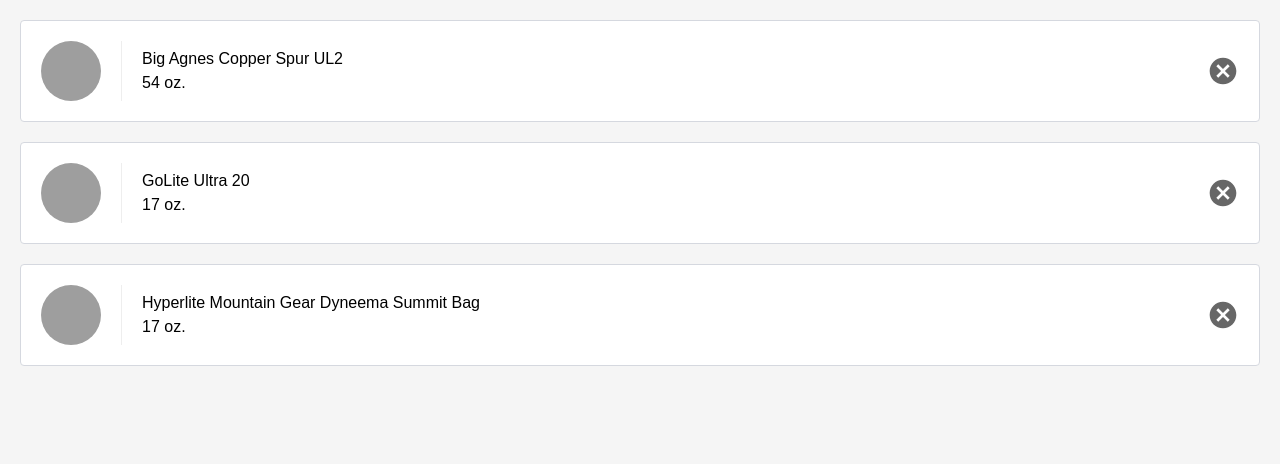
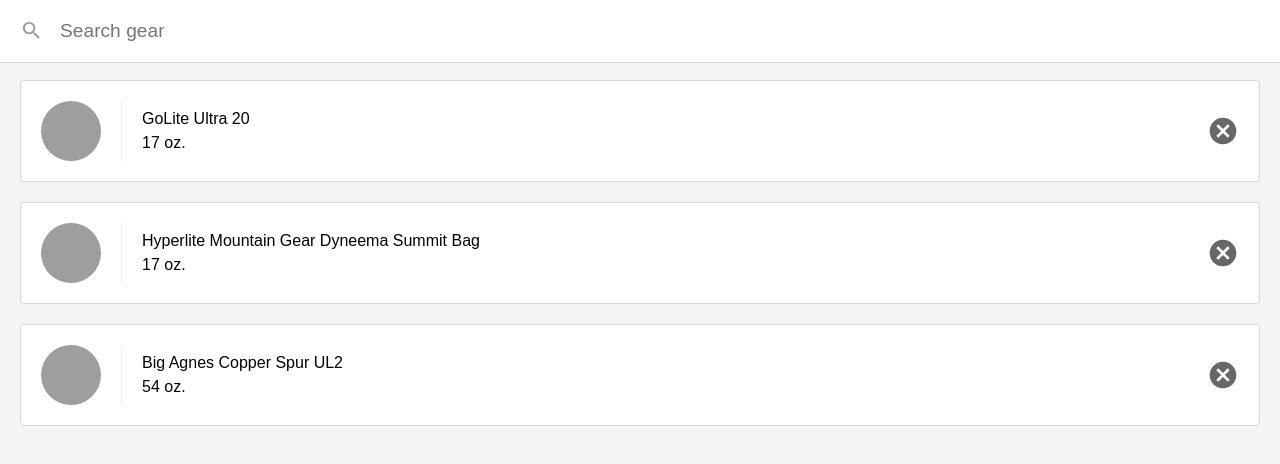
Before and after one commit to nick-dangerously/gear-list-react, a React (Create React App) app: page / in a window 1280 px wide. Shown: the top 464 px of the page. Built offline with nearby package versions, Linux system fonts and the light colour scheme.

Commit message:
Add search box

```diff
--- a/package.json
+++ b/package.json
@@ -3,9 +3,11 @@
   "version": "0.1.0",
   "private": true,
   "dependencies": {
+    "escape-string-regexp": "^1.0.5",
     "react": "^16.6.3",
     "react-dom": "^16.6.3",
-    "react-scripts": "2.1.1"
+    "react-scripts": "2.1.1",
+    "sort-by": "^1.2.0"
   },
   "scripts": {
     "start": "react-scripts start",
--- a/src/App.js
+++ b/src/App.js
@@ -56,7 +56,10 @@
   render() {
     return (
       <div>
-        <ListGear onRemoveItem = {this.removeItem} gearList={this.state.gearList} />
+        <ListGear
+          onRemoveItem = {this.removeItem}
+          gearList={this.state.gearList}
+        />
       </div>
     )
   }
--- a/src/ListGear.js
+++ b/src/ListGear.js
@@ -1,9 +1,62 @@
-import React, { Component } from 'react'
+import React, {Component} from 'react'
+import PropTypes from 'prop-types'
+import escapeRegExp from 'escape-string-regexp'
+import sortBy from 'sort-by'
 
-function ListGear (props) {
+class ListGear extends Component {
+	static propTypes = {
+		gearList: PropTypes.array.isRequired,
+		onRemoveItem: PropTypes.func.isRequired
+	}
+
+	state = {
+		query: ''
+	}
+
+	updateQuery = (query) => {
+		this.setState({query: query.trim() })
+	}
+
+	clearQUery = () => {
+		this.setState({ query: '' })
+	}
+
+	render() {
+		const { gearList, onRemoveItem } = this.props
+		const { query } = this.state
+
+		let showingGearItems = [];
+		if (query) {
+			const match = new RegExp(escapeRegExp(this.state.query), 'i')
+			showingGearItems = gearList.filter((gearItem) => match.test(gearItem.name))
+		} else {
+			showingGearItems = gearList
+		}
+
+		showingGearItems.sort(sortBy('weight'))
+
 		return (
+			<div className='list-contacts'>
+				<div className='list-contacts-top'>
+					<input
+						className='search-contacts'
+						type='text'
+						placeholder='Search gear'
+						value={this.state.query}
+						onChange={(event) => this.updateQuery(event.target.value)}
+					/>
+				</div>
+
+				{/* Returns exp1 if false, otherwise returns exp2 */}
+				{showingGearItems.length !== gearList.length && (
+					<div className='showing-contacts'>
+						<span>Now Showing {showingGearItems.length} of {gearList.length}</span>
+						<button onClick={this.clearQUery}>Show all</button>
+					</div>
+				)}
+
 				<ol className='contact-list'>
-		{props.gearList.map((gearItem) => (
+				{showingGearItems.map((gearItem) => (
 					<li key={gearItem.id} className='contact-list-item'>
 						<div className='contact-avatar' style={{
 							backgroundImage:`url(${gearItem.avatarURL})`
@@ -12,13 +65,19 @@
 							<p>{gearItem.name}</p>
 							<p>{gearItem.weight} oz.</p>
 						</div>
-				<button onClick={() => props.onRemoveItem(gearItem)} className='contact-remove'>
+						<button onClick={() => onRemoveItem(gearItem)} className='contact-remove'>
 							Remove
 						</button>
 					</li>
 				))}
 			</ol>
+
+
+			</div>
 		)
 	}
 
+
+}
+
 export default ListGear
```
Also changed, not shown: 2 other files (tests, documents, lock files or other folders). Lines whose indentation alone changed are shown as unchanged.
